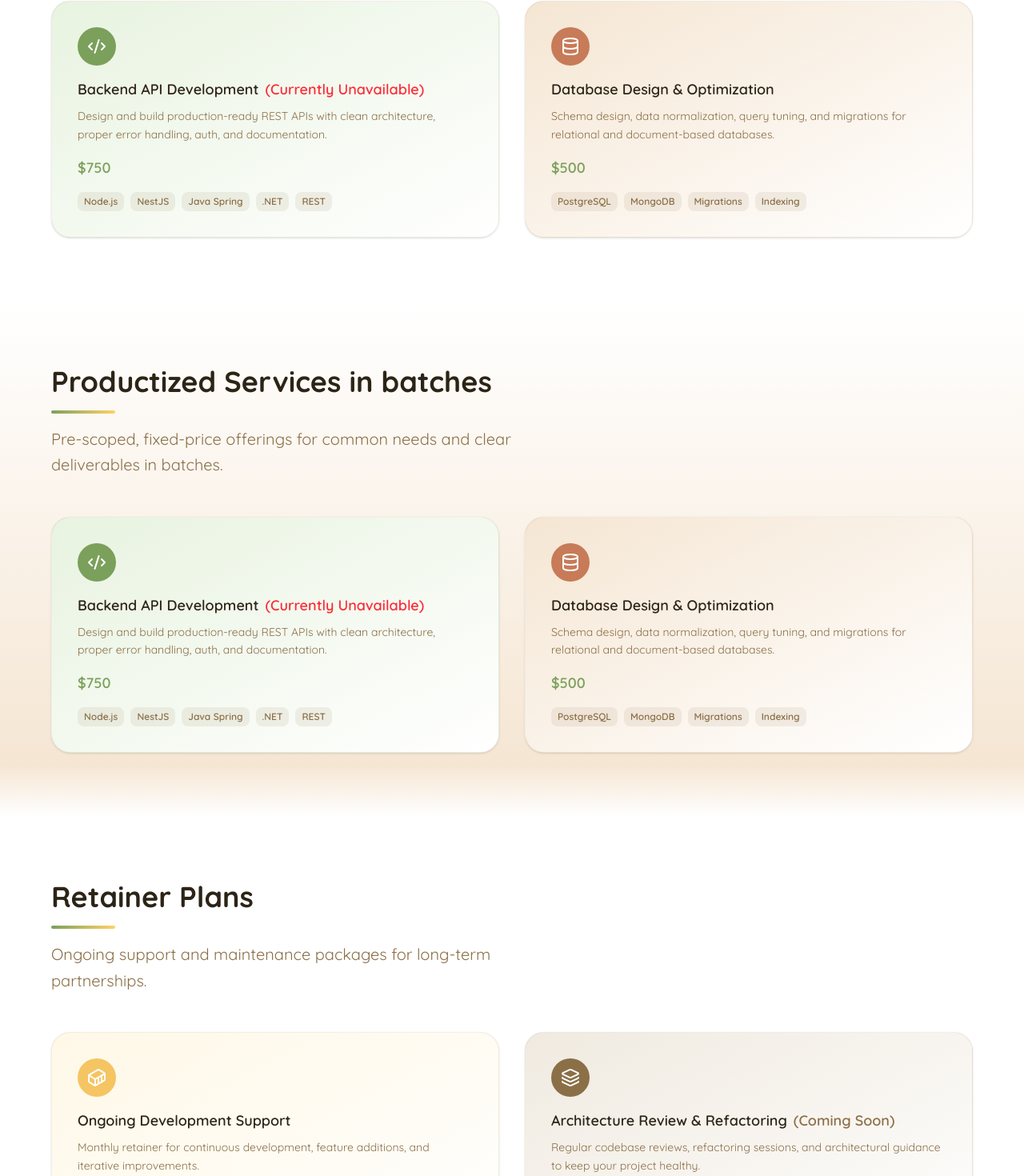
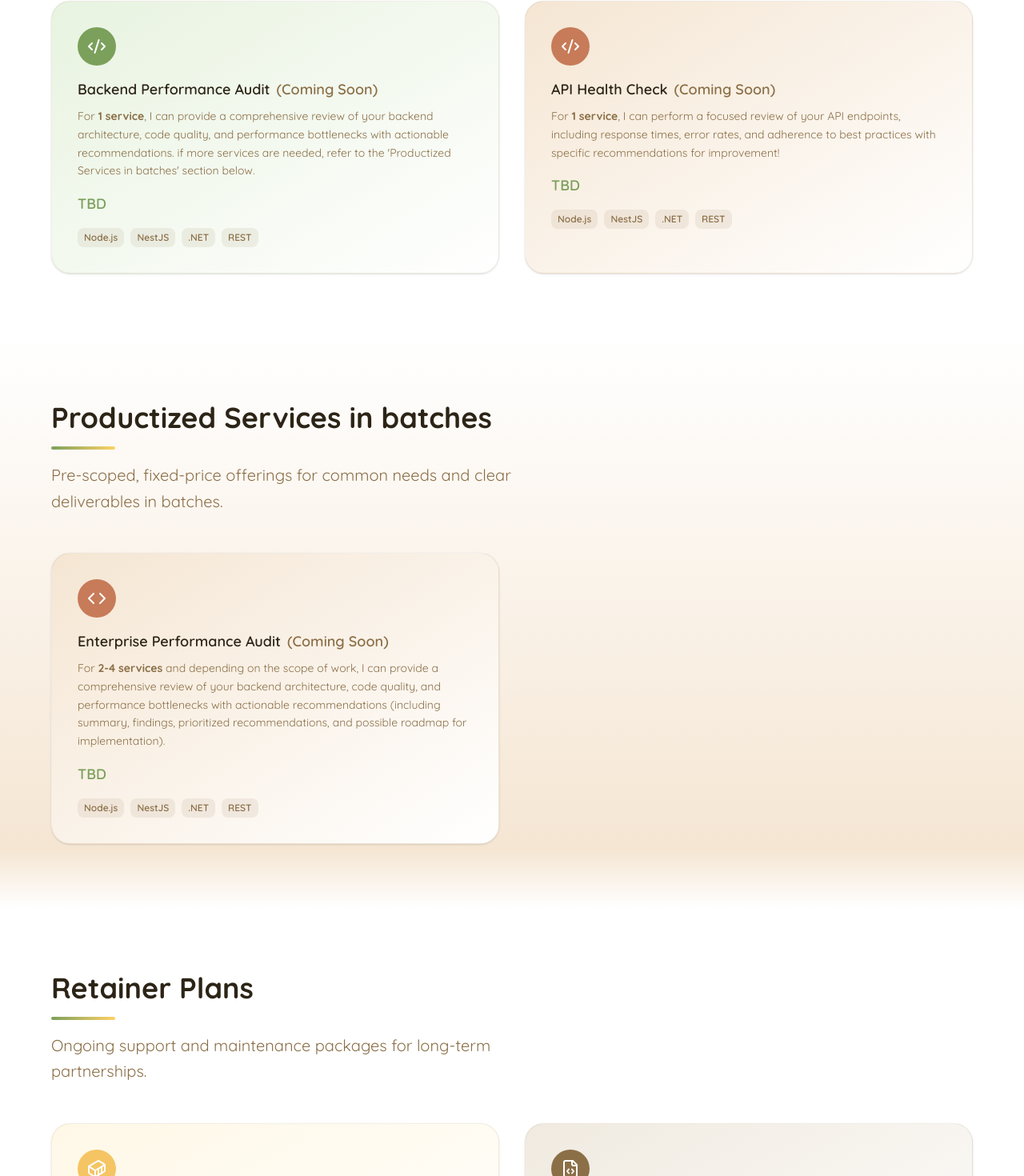
Before and after one commit to JMReynoso/MyDevPortfolio, a React (Vite) app: page /services in a window 1280 px wide. Shown: the part 640-2110 px from the top of the page at 80% size. Built offline with nearby package versions, Linux system fonts and the light colour scheme.

Commit message:
updated services data

```diff
--- a/src/data/services.tsx
+++ b/src/data/services.tsx
@@ -1,90 +1,131 @@
 import {
+    Code,
     Code2,
+    CodeXml,
     Container,
-    Database,
-    Layers,
+    FileCode,
+    FolderCode,
     type LucideIcon,
 } from "lucide-react";
 
 export type Service = {
     icon: LucideIcon;
     title: string;
-    description: string;
+    description: React.ReactNode;
     price?: string;
     tags: string[];
     color: "green" | "maple" | "yellow" | "brown";
     status: "available" | "unavailable" | "coming_soon";
 };
 
-//TODO: update productized services
+//TODO: update productized services with price and status
 export const productizedServices: Service[] = [
     {
         icon: Code2,
-        title: "Backend API Development",
-        description:
-            "Design and build production-ready REST APIs with clean architecture, proper error handling, auth, and documentation.",
-        tags: ["Node.js", "NestJS", "Java Spring", ".NET", "REST"],
+        title: "Backend Performance Audit",
+        description: (
+            <>
+                For <b>1 service</b>, I can provide a comprehensive review of
+                your backend architecture, code quality, and performance
+                bottlenecks with actionable recommendations. if more services
+                are needed, refer to the 'Productized Services in batches'
+                section below.
+            </>
+        ),
+        tags: ["Node.js", "NestJS", ".NET", "REST"],
         color: "green",
-        price: "$750",
-        status: "unavailable",
+        price: "TBD",
+        status: "coming_soon",
     },
     {
-        icon: Database,
-        title: "Database Design & Optimization",
-        description:
-            "Schema design, data normalization, query tuning, and migrations for relational and document-based databases.",
-        tags: ["PostgreSQL", "MongoDB", "Migrations", "Indexing"],
+        icon: CodeXml,
+        title: "API Health Check",
+        description: (
+            <>
+                For <b>1 service</b>, I can perform a focused review of your API
+                endpoints, including response times, error rates, and adherence
+                to best practices with specific recommendations for improvement!
+            </>
+        ),
+        tags: ["Node.js", "NestJS", ".NET", "REST"],
         color: "maple",
-        price: "$500",
+        price: "TBD",
+        status: "coming_soon",
     },
 ];
 
-//TODO: update batch productized services
+//TODO: update batch productized services with price and status
 export const batchProductizedServices: Service[] = [
     {
-        icon: Code2,
-        title: "Backend API Development",
-        description:
-            "Design and build production-ready REST APIs with clean architecture, proper error handling, auth, and documentation.",
-        tags: ["Node.js", "NestJS", "Java Spring", ".NET", "REST"],
-        color: "green",
-        price: "$750",
-        status: "unavailable",
-    },
-    {
-        icon: Database,
-        title: "Database Design & Optimization",
-        description:
-            "Schema design, data normalization, query tuning, and migrations for relational and document-based databases.",
-        tags: ["PostgreSQL", "MongoDB", "Migrations", "Indexing"],
+        icon: Code,
+        title: "Enterprise Performance Audit",
+        description: (
+            <>
+                For <b>2-4 services</b> and depending on the scope of work, I
+                can provide a comprehensive review of your backend architecture,
+                code quality, and performance bottlenecks with actionable
+                recommendations (including summary, findings, prioritized
+                recommendations, and possible roadmap for implementation).
+            </>
+        ),
+        tags: ["Node.js", "NestJS", ".NET", "REST"],
         color: "maple",
-        price: "$500",
+        price: "TBD",
+        status: "coming_soon",
     },
 ];
 
-//TODO: Update retainer plans
+//TODO: Update retainer plans with price and status
 export const retainerPlans: Service[] = [
     {
         icon: Container,
-        title: "Ongoing Development Support",
-        description:
-            "Monthly retainer for continuous development, feature additions, and iterative improvements.",
+        title: "Monitoring and Maintenance",
+        description: (
+            <>
+                Ongoing monitoring of your backend services, regular health
+                checks, and proactive maintenance to ensure optimal performance
+                and reliability.
+            </>
+        ),
         tags: [
             "Feature Development",
             "Iterative Improvements",
             "Priority Support",
         ],
         color: "yellow",
-        price: "Starting at $1500/month",
+        price: "TBD",
+        status: "coming_soon",
     },
     {
-        icon: Layers,
-        title: "Architecture Review & Refactoring",
-        description:
-            "Regular codebase reviews, refactoring sessions, and architectural guidance to keep your project healthy.",
+        icon: FileCode,
+        title: "Backend Developer",
+        description: (
+            <>
+                Ongoing support for your backend development needs, including
+                new feature development, iterative improvements, and priority
+                support to ensure your services are always running smoothly.
+            </>
+        ),
+        tags: ["Endpoint Creation", "Refactoring", "Performance Optimization"],
+        color: "brown",
+        price: "TBD",
+        status: "coming_soon",
+    },
+    {
+        icon: FolderCode,
+        title: "Lead Backend Developer",
+        description: (
+            <>
+                Ongoing support for your backend development needs, including
+                new feature development, iterative improvements, and priority
+                support to ensure your services are always running smoothly. I
+                can also provide architectural guidance and code reviews to help
+                your team grow and improve over time.
+            </>
+        ),
         tags: ["Code Review", "Refactoring", "Architectural Guidance"],
-        color: "brown",
-        price: "Starting at $6000/month",
+        color: "green",
+        price: "TBD",
         status: "coming_soon",
     },
 ];
@@ -93,25 +134,41 @@ export const steps = [
     {
         number: "01",
         title: "Discovery",
-        description:
-            "We start with a conversation about your goals, constraints, and existing stack so I can understand what you actually need.",
+        description: (
+            <>
+                We start with a conversation about your goals, constraints, and
+                existing stack so I can understand what you actually need.
+            </>
+        ),
     },
     {
         number: "02",
         title: "Scoping",
-        description:
-            "I break the work into clear deliverables with timelines — no surprise scope creep.",
+        description: (
+            <>
+                I break the work into clear deliverables with timelines — no
+                surprise scope creep.
+            </>
+        ),
     },
     {
         number: "03",
         title: "Build",
-        description:
-            "Iterative development with regular check-ins. You always know where things stand.",
+        description: (
+            <>
+                Iterative development with regular check-ins. You always know
+                where things stand.
+            </>
+        ),
     },
     {
         number: "04",
         title: "Handoff",
-        description:
-            "Clean code, documented decisions, and a walkthrough so your team can own and extend the work.",
+        description: (
+            <>
+                Clean code, documented decisions, and a walkthrough so your team
+                can own and extend the work.
+            </>
+        ),
     },
 ];
```
